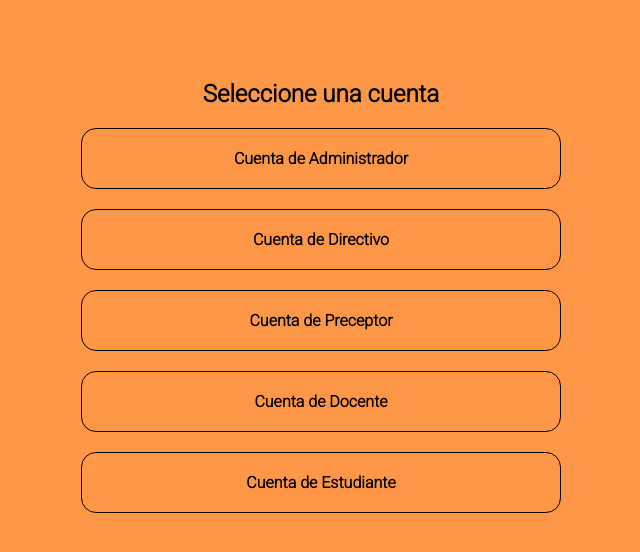
After one commit to Eze-Guzman/LESystem, a PHP site: page /admin/index_registro.php in a window 1280 px wide. The commit adds this page. Shown: the top 552 px of the page, without its empty margins (319-959 px from the left). Run offline with PHP 8.4, Linux system fonts and the light colour scheme.

Commit message:
Registro de varios

```diff
--- a/MiLFL/admin/assets/css/style-agregar-u.css
+++ b/MiLFL/admin/assets/css/style-agregar-u.css
@@ -65,6 +65,7 @@ form input[type='submit'] {
     display: none;
 }
 
-.msg_error {
-    color: #e65656;
+.checkboxes input[type='checkbox'],
+.checkboxes label {
+    margin-top: 30px;
 }
--- /dev/null
+++ b/MiLFL/admin/assets/css/style-index-registro.css
@@ -0,0 +1,36 @@
+*, *:before, *:after {
+    margin: 0;
+    padding: 0;
+    outline: 0;
+    box-sizing: border-box;
+}
+
+body {
+    background-color: #ff9747;
+    font-family: 'Roboto', sans-serif;
+}
+
+.indice-container {
+    justify-content: center;
+    align-items: center;
+    text-align: center;
+    margin-top: 10vh;
+}
+
+.indice-container .indice a {
+    display: block;
+    margin-top: 20px;
+    text-decoration: none;
+    color: #000;
+    border: 1px solid #010101;
+    padding: 20px 30px 20px 30px;
+    margin-left: 400px;
+    margin-right: 400px;
+    border-radius: 15px;
+    font-weight: bold;
+}
+
+.indice-container .indice a:hover {
+    transition-duration: .5s;
+    background-color: #c81f13;
+}
--- a/MiLFL/admin/assets/php/actualizar_usuario_bd.php
+++ b/MiLFL/admin/assets/php/actualizar_usuario_bd.php
@@ -1,8 +1,6 @@
 <?php
 
     include "../../../assets/php/conexion_bd.php";
-
-
 
     $id = $_POST['id'];
     $nombre = $_POST['nombre'];
--- /dev/null
+++ b/MiLFL/admin/index_registro.php
@@ -0,0 +1,35 @@
+<!DOCTYPE html>
+<html lang="es">
+<head>
+    <meta charset="UTF-8">
+    <meta http-equiv="X-UA-Compatible" content="IE=edge">
+    <meta name="viewport" content="width=device-width, initial-scale=1.0">
+    <link rel="shortcut icon" href="../assets/img/logo.png" type="image/x-icon">
+    <link rel="preconnect" href="https://fonts.googleapis.com">
+    <link rel="preconnect" href="https://fonts.gstatic.com" crossorigin>
+    <link href="https://fonts.googleapis.com/css2?family=Roboto:wght@300&display=swap" rel="stylesheet">
+    <link rel="stylesheet" href="assets/css/style-index-registro.css">
+    <title>Agregar Usuarios - MiLFL</title>
+</head>
+<body>
+
+    <div class="indice-container">
+
+        <h2>Seleccione una cuenta</h2>
+
+        <div class="indice">
+
+            <a href="registros/registro_admin.php">Cuenta de Administrador</a>
+            <a href="registros/registro_directivo.php">Cuenta de Directivo</a>
+            <a href="registros/registro_preceptor.php">Cuenta de Preceptor</a>
+            <a href="registros/registro_docente.php">Cuenta de Docente</a>
+            <a href="registros/registro_estudiante.php">Cuenta de Estudiante</a>
+
+        </div>
+
+
+
+    </div>
+
+</body>
+</html>
```
Also changed, not shown: MiLFL/admin/agregar_mod_usuarios.php (+5 -2 lines), MiLFL/admin/assets/js/eliminacion.js (added, +13 -0 lines), MiLFL/admin/assets/php/eliminar_usuario.php (added, +13 -0 lines), MiLFL/admin/registros/registro_admin.php (added, +35 -0 lines), MiLFL/admin/registros/registro_directivo.php (renamed from MiLFL/admin/registrar_usuario.php, +6 -12 lines), MiLFL/admin/registros/registro_docente.php (added, +35 -0 lines), MiLFL/admin/registros/registro_estudiante.php (added, +35 -0 lines), MiLFL/admin/registros/registro_preceptor.php (added, +40 -0 lines).
